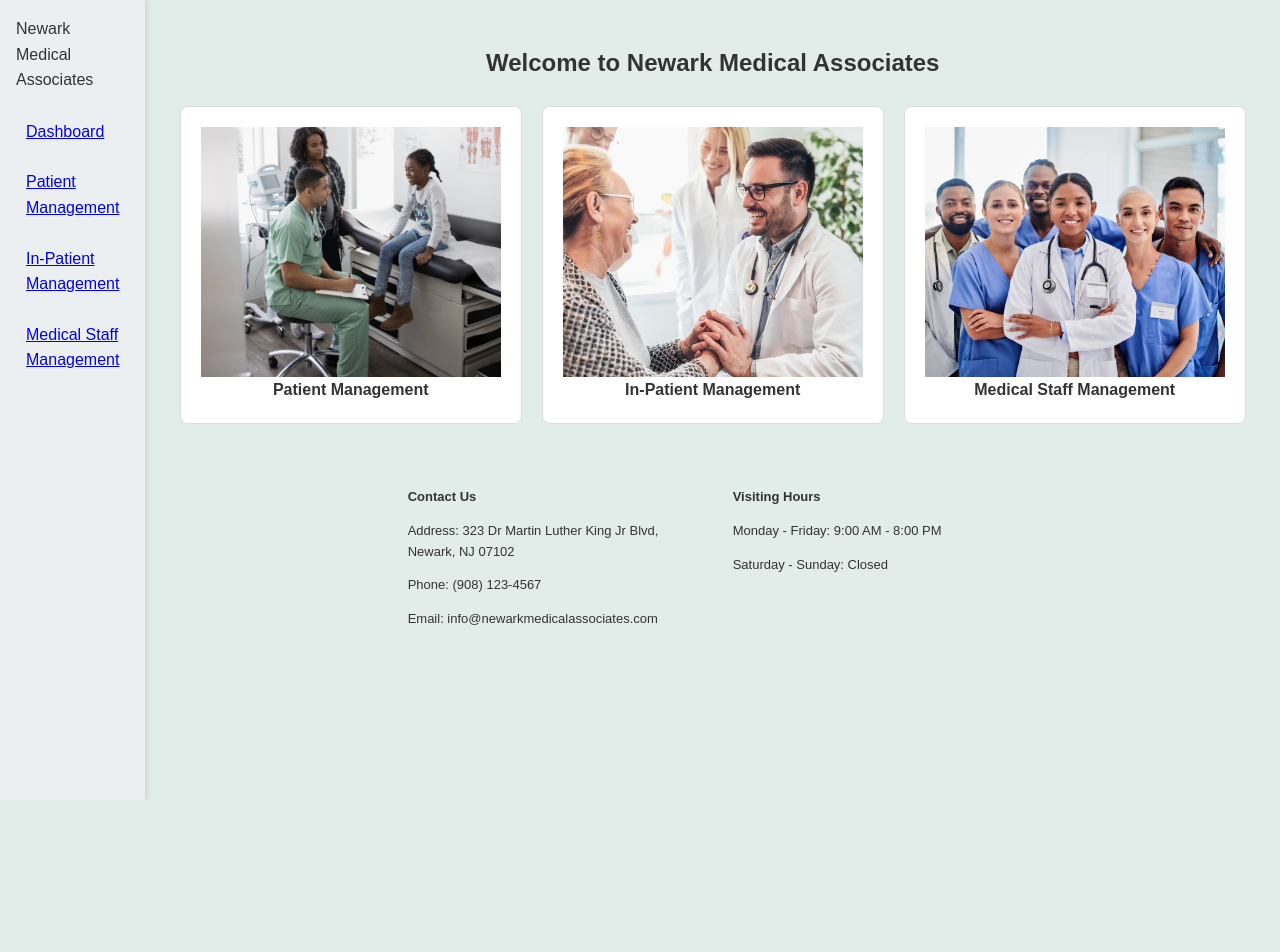
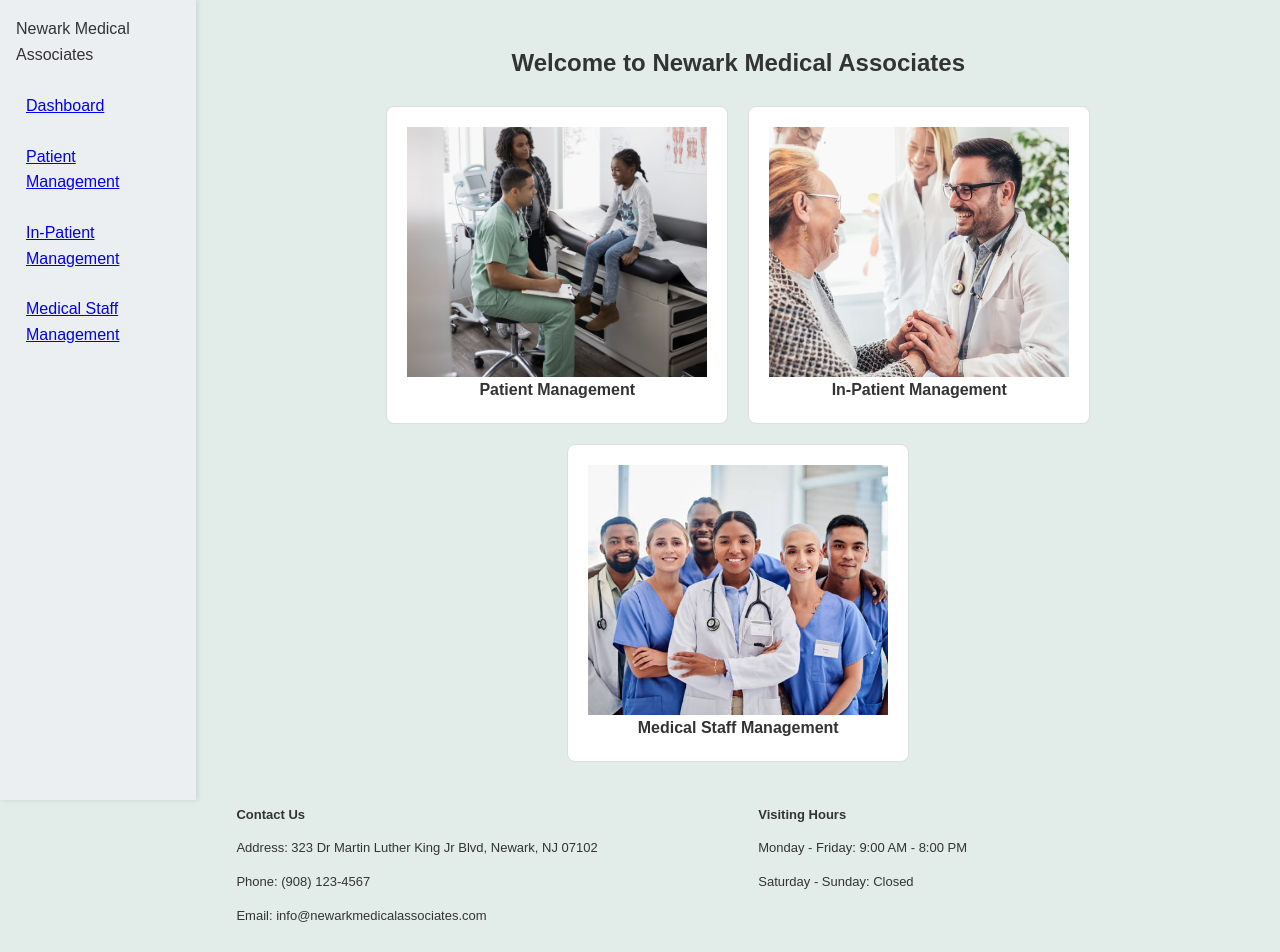
Before and after one commit to 3amberloaf/Hospital-React-Application, a React (Create React App) app: page /dashboard in a window 1280 px wide. Shown: the top 952 px of the page. Before the commit the page ends 800 px from the top, so only its background shows below. Built offline with nearby package versions, Linux system fonts and the light colour scheme.

Commit message:
Created info container

```diff
--- a/src/OtherPages/Dashboard.js
+++ b/src/OtherPages/Dashboard.js
@@ -4,6 +4,8 @@
 import inpatientImage from '../assets/images/inpatient.jpg'; // path to the inpatient photo
 import staffImage from '../assets/images/medical.jpg'; // path to the medical staff photo
 import '../App.css'; // importing CSS to style  dashboard
+import InfoContainer from './InfoContainer';
+
 
 function Dashboard() {
   const navigate = useNavigate(); // Hook for navigation
@@ -39,24 +41,8 @@
           <p>Medical Staff Management</p>
         </div>
 
-        {/* Container for additional information */}
-        <div className="info-container">
-          {/* Contact information section */}
-          <div className="contact-info">
-            <p className="section-title">Contact Us</p> {/* Title for the contact section */}
-            <p>Address: 323 Dr Martin Luther King Jr Blvd, Newark, NJ 07102</p>
-            <p>Phone: (908) 123-4567</p>
-            <p>Email: info@newarkmedicalassociates.com</p>
-          </div>
-
-          {/* Visiting information section */}
-          <div className="visiting-info">
-            <p className="section-title">Visiting Hours</p> {/* Title for the visiting hours section */}
-            <p>Monday - Friday: 9:00 AM - 8:00 PM</p>
-            <p>Saturday - Sunday: Closed</p>
-          </div>
-        </div>
       </div>
+      <InfoContainer /> {/* Contact and visiting info */}
     </div>
   );
 }
--- /dev/null
+++ b/src/OtherPages/InfoContainer.js
@@ -0,0 +1,26 @@
+// Container for additional information
+import React from 'react';
+
+function InfoContainer() {
+
+  return (
+    <div className="info-container">
+          {/* Contact information section */}
+          <div className="contact-info">
+            <p className="section-title">Contact Us</p> {/* Title for the contact section */}
+            <p>Address: 323 Dr Martin Luther King Jr Blvd, Newark, NJ 07102</p>
+            <p>Phone: (908) 123-4567</p>
+            <p>Email: info@newarkmedicalassociates.com</p>
+          </div>
+
+          {/* Visiting information section */}
+          <div className="visiting-info">
+            <p className="section-title">Visiting Hours</p> {/* Title for the visiting hours section */}
+            <p>Monday - Friday: 9:00 AM - 8:00 PM</p>
+            <p>Saturday - Sunday: Closed</p>
+          </div>
+        </div>
+  );
+}
+
+export default InfoContainer;
```
